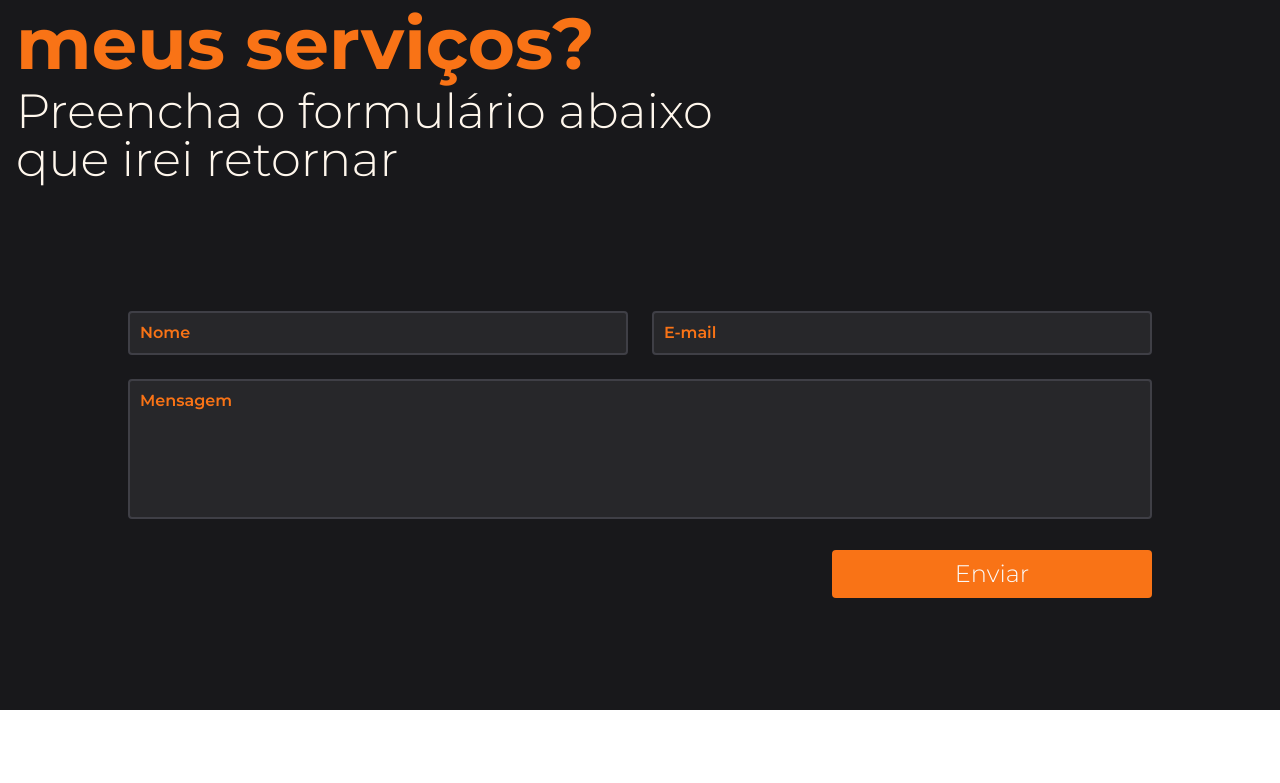
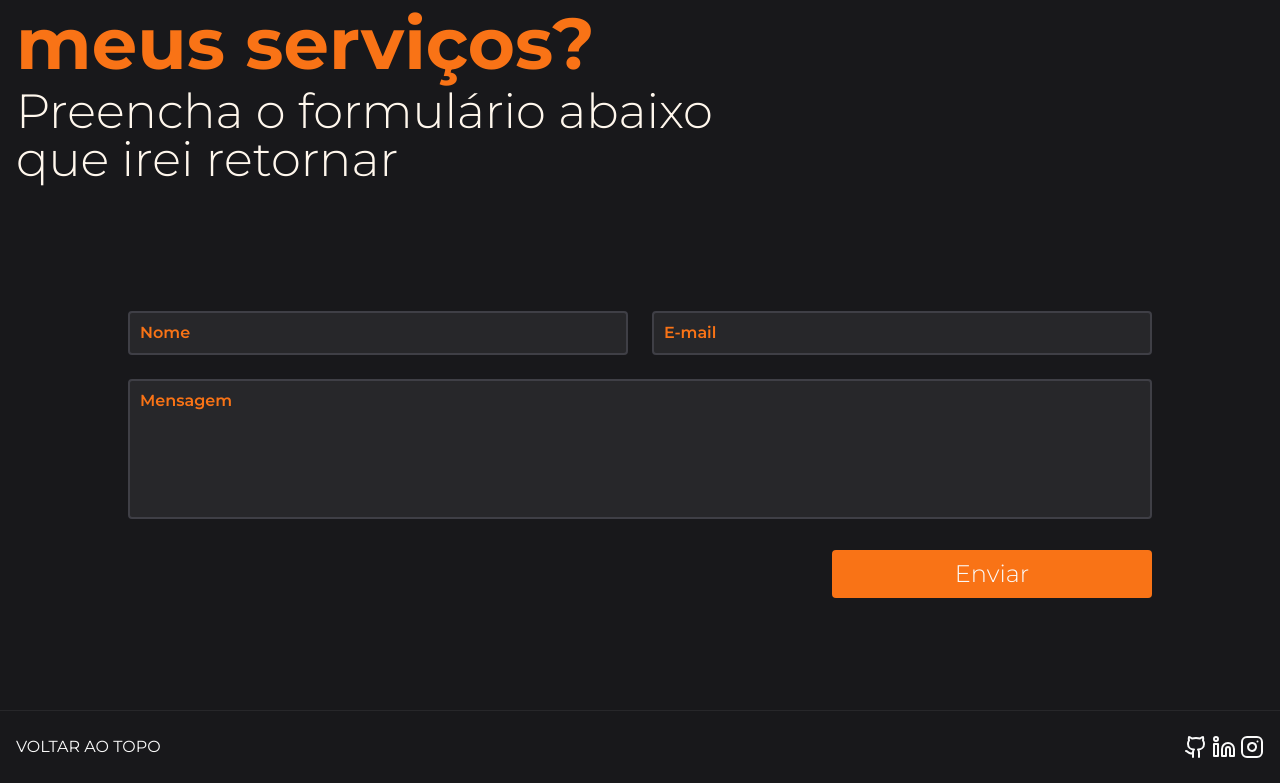
Before and after one commit to LukasWyver/portfolio, a Next.js app: page / in a window 1280 px wide. Shown: the part 4356-5139 px from the top of the page. Before the commit the page ends 5066 px from the top, so only its background shows below. Built offline with nearby package versions, Linux system fonts and the light colour scheme.

Commit message:
create Footer

```diff
--- a/src/components/Contact.tsx
+++ b/src/components/Contact.tsx
@@ -29,7 +29,10 @@ export function Contact() {
           className="w-full resize-none rounded border-2 border-orange-500 bg-zinc-200 px-2.5 py-2 outline-1 outline-offset-0 outline-zinc-600 ring-0 placeholder:font-semibold placeholder:text-orange-500 placeholder-shown:border-zinc-400 dark:bg-zinc-800 dark:outline-zinc-200 placeholder-shown:dark:border-zinc-700"
         ></textarea>
 
-        <button className="ml-auto flex w-full max-w-xs justify-center rounded bg-orange-500 px-3 py-2 text-center text-2xl font-light">
+        <button
+          type="submit"
+          className="ml-auto flex w-full max-w-xs justify-center rounded bg-orange-500 px-3 py-2 text-center text-2xl font-light"
+        >
           Enviar
         </button>
       </form>
--- /dev/null
+++ b/src/components/Footer.tsx
@@ -0,0 +1,18 @@
+import { GithubIcon, InstagramIcon, LinkedinIcon } from 'lucide-react'
+
+export function Footer() {
+  return (
+    <footer className="w-full border-t border-zinc-200 dark:border-zinc-800">
+      <div className="mx-auto flex max-w-[1360px] justify-between  px-4 py-6 ">
+        <a href="#hero" className="uppercase">
+          Voltar ao Topo
+        </a>
+        <div className="flex items-center gap-1">
+          <GithubIcon />
+          <LinkedinIcon />
+          <InstagramIcon />
+        </div>
+      </div>
+    </footer>
+  )
+}
--- a/src/components/Hero.tsx
+++ b/src/components/Hero.tsx
@@ -3,7 +3,10 @@ import meImg from '../assets/me.png'
 
 export function Hero() {
   return (
-    <section className="mx-auto mt-20 flex max-w-5xl flex-col-reverse items-center justify-center gap-8 px-4 lg:flex-row">
+    <section
+      id="hero"
+      className="mx-auto mt-20 flex max-w-5xl flex-col-reverse items-center justify-center gap-8 px-4 lg:flex-row"
+    >
       <div className="flex-1">
         <Image src={meImg} alt="" width={641} height={601} className="" />
       </div>
--- a/src/pages/index.tsx
+++ b/src/pages/index.tsx
@@ -7,6 +7,7 @@ import { Experience } from '@/components/Experience'
 import { Skills } from '@/components/Skills'
 import { ContainerProj } from '@/components/ContainerProj'
 import { Contact } from '@/components/Contact'
+import { Footer } from '@/components/Footer'
 
 export default function Home() {
   return (
@@ -25,6 +26,7 @@ export default function Home() {
         <ContainerProj />
         <Skills />
         <Contact />
+        <Footer />
       </section>
     </>
   )
```
